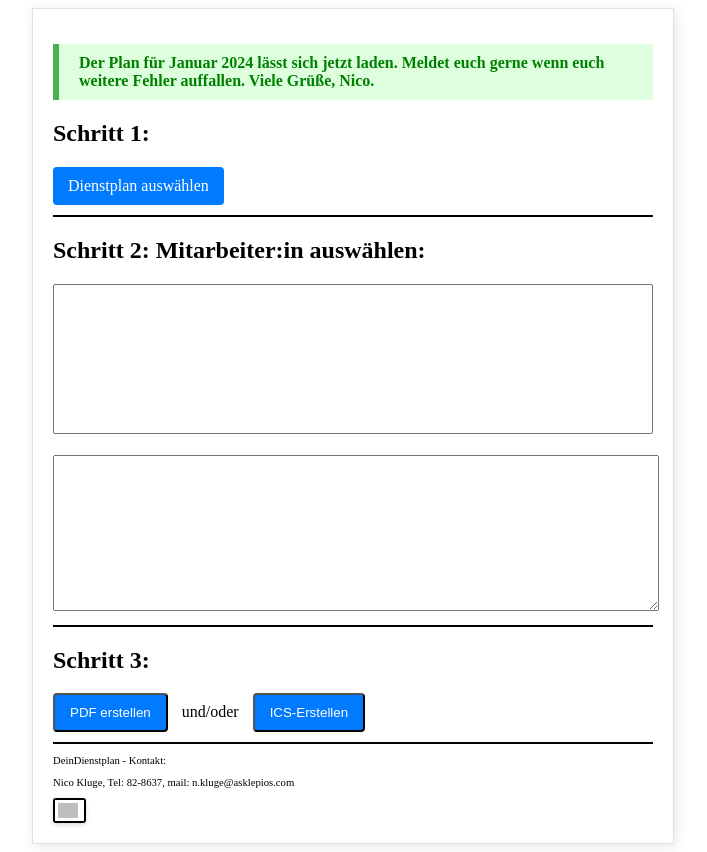
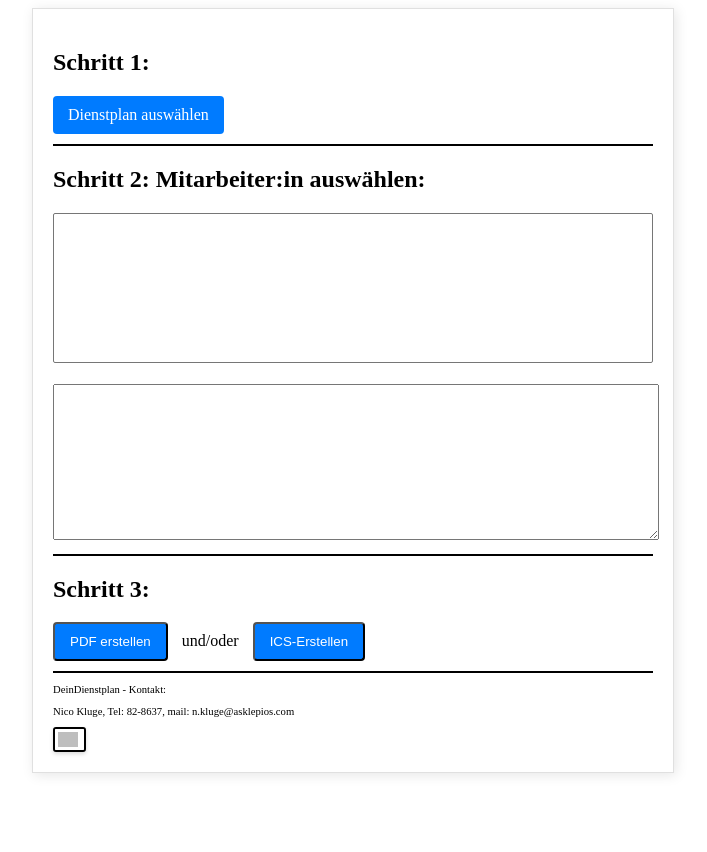
Before and after one commit to ChaosHut/DeinDienstplan, a Flask app: page / in a window 1280 px wide. Shown: the whole page, without its empty margins (287-994 px from the left). After the commit the page ends 775 px from the top, so only its background shows below. Run offline with Flask 3, Linux system fonts and the light colour scheme; lists and menus that the app fills with data are empty; grey boxes are pictures that could not be loaded.

Commit message:
Update index.html
Infobox wurde entfernt. Stil bleibt erhalten.

```diff
--- a/templates/index.html
+++ b/templates/index.html
@@ -150,9 +150,6 @@
 <body>
 
     <div class="container">
-                <div class="alert-box success">
-        Der Plan für Januar 2024 lässt sich jetzt laden. Meldet euch gerne wenn euch weitere Fehler auffallen. Viele Grüße, Nico.
-    </div>
         <!-- Schritt 1 -->
         <h2>Schritt 1:</h2>
         <form action="/upload" method="post" enctype="multipart/form-data" id="uploadForm">
```
